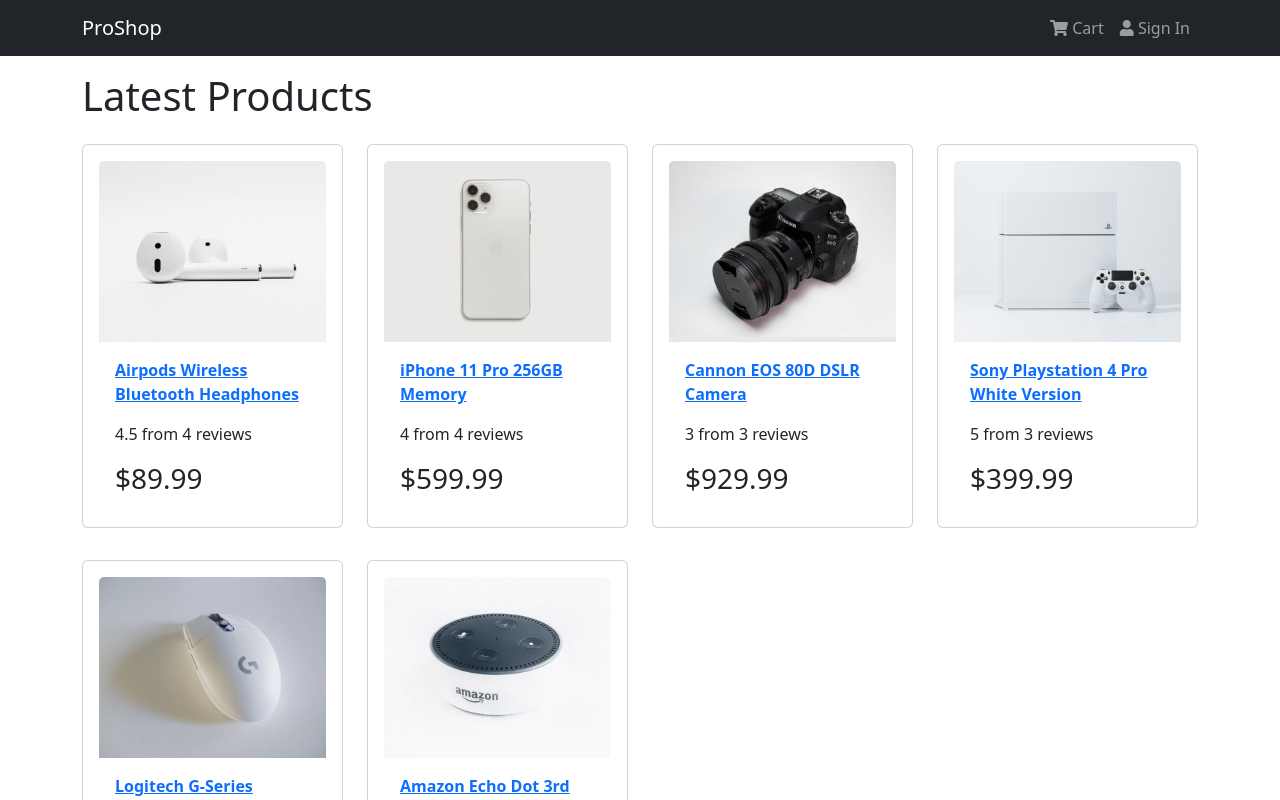
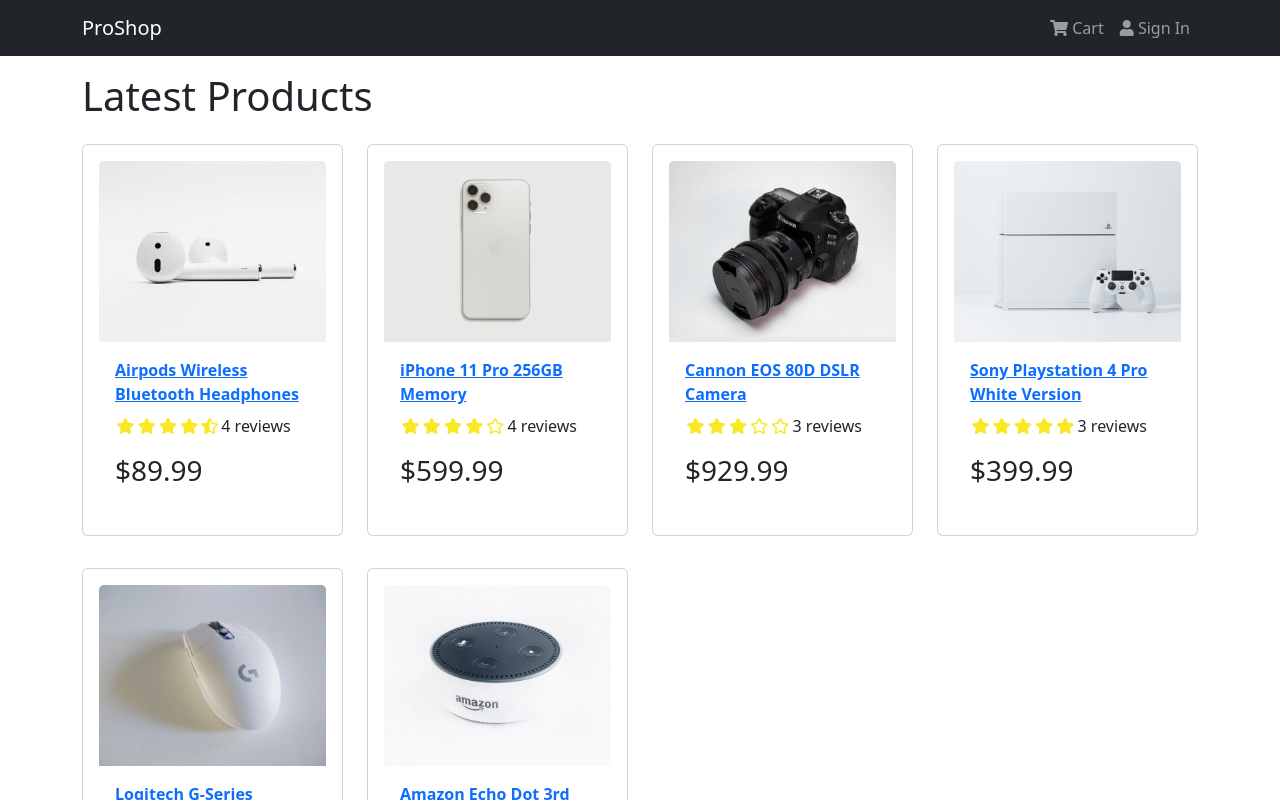
Before and after one commit to siavash-sattari/proshop, a React (Create React App) app in the folder frontend/: page / in a window 1280 px wide. Shown: the top 800 px of the page. Built offline with nearby package versions, Linux system fonts and the light colour scheme.

Commit message:
Rating component

```diff
--- a/frontend/src/components/Product.jsx
+++ b/frontend/src/components/Product.jsx
@@ -1,5 +1,6 @@
 import React from 'react';
 import { Card } from 'react-bootstrap';
+import Rating from './Rating';
 
 const Product = ({ product }) => {
   return (
@@ -16,9 +17,7 @@
         </a>
 
         <Card.Text as='div'>
-          <div className='my-3'>
-            {product.rating} from {product.numReviews} reviews
-          </div>
+          <Rating value={product.rating} text={`${product.numReviews} reviews`} />
         </Card.Text>
 
         <Card.Text as='h3'>${product.price}</Card.Text>
--- /dev/null
+++ b/frontend/src/components/Rating.jsx
@@ -0,0 +1,37 @@
+import React from 'react';
+import PropTypes from 'prop-types';
+
+const Rating = ({ value, text, color }) => {
+  return (
+    <div className='rating'>
+      <span>
+        <i style={{ color }} className={value >= 1 ? 'fas fa-star' : value >= 0.5 ? 'fas fa-star-half-alt' : 'far fa-star'}></i>
+      </span>
+      <span>
+        <i style={{ color }} className={value >= 2 ? 'fas fa-star' : value >= 1.5 ? 'fas fa-star-half-alt' : 'far fa-star'}></i>
+      </span>
+      <span>
+        <i style={{ color }} className={value >= 3 ? 'fas fa-star' : value >= 2.5 ? 'fas fa-star-half-alt' : 'far fa-star'}></i>
+      </span>
+      <span>
+        <i style={{ color }} className={value >= 4 ? 'fas fa-star' : value >= 3.5 ? 'fas fa-star-half-alt' : 'far fa-star'}></i>
+      </span>
+      <span>
+        <i style={{ color }} className={value >= 5 ? 'fas fa-star' : value >= 4.5 ? 'fas fa-star-half-alt' : 'far fa-star'}></i>
+      </span>
+      <span>{text && text}</span>
+    </div>
+  );
+};
+
+Rating.defaultProps = {
+  color: '#f8e825'
+};
+
+Rating.propTypes = {
+  value: PropTypes.number.isRequired,
+  text: PropTypes.string.isRequired,
+  color: PropTypes.string
+};
+
+export default Rating;
--- a/frontend/src/index.css
+++ b/frontend/src/index.css
@@ -1,3 +1,11 @@
 main {
   min-height: 80vh;
 }
+
+h3 {
+  padding: 1rem 0;
+}
+
+.rating span {
+  margin: 0.1rem;
+}
--- a/frontend/src/screens/HomeScreen.jsx
+++ b/frontend/src/screens/HomeScreen.jsx
@@ -9,7 +9,7 @@
       <h1>Latest Products</h1>
       <Row>
         {products.map(product => (
-          <Col sm={12} md={6} lg={4} xl={3}>
+          <Col key={product._id} sm={12} md={6} lg={4} xl={3}>
             <Product product={product} />
           </Col>
         ))}
```
